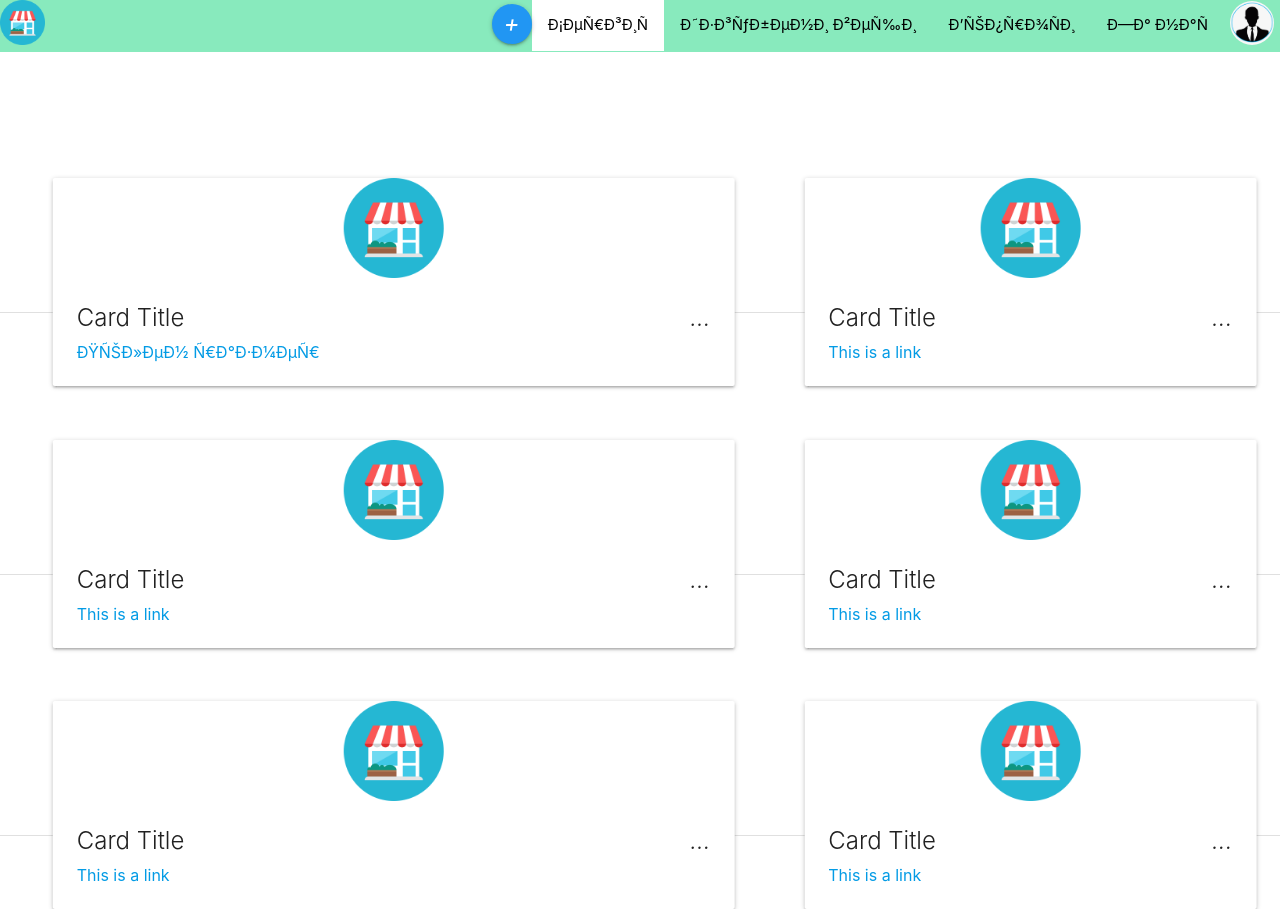
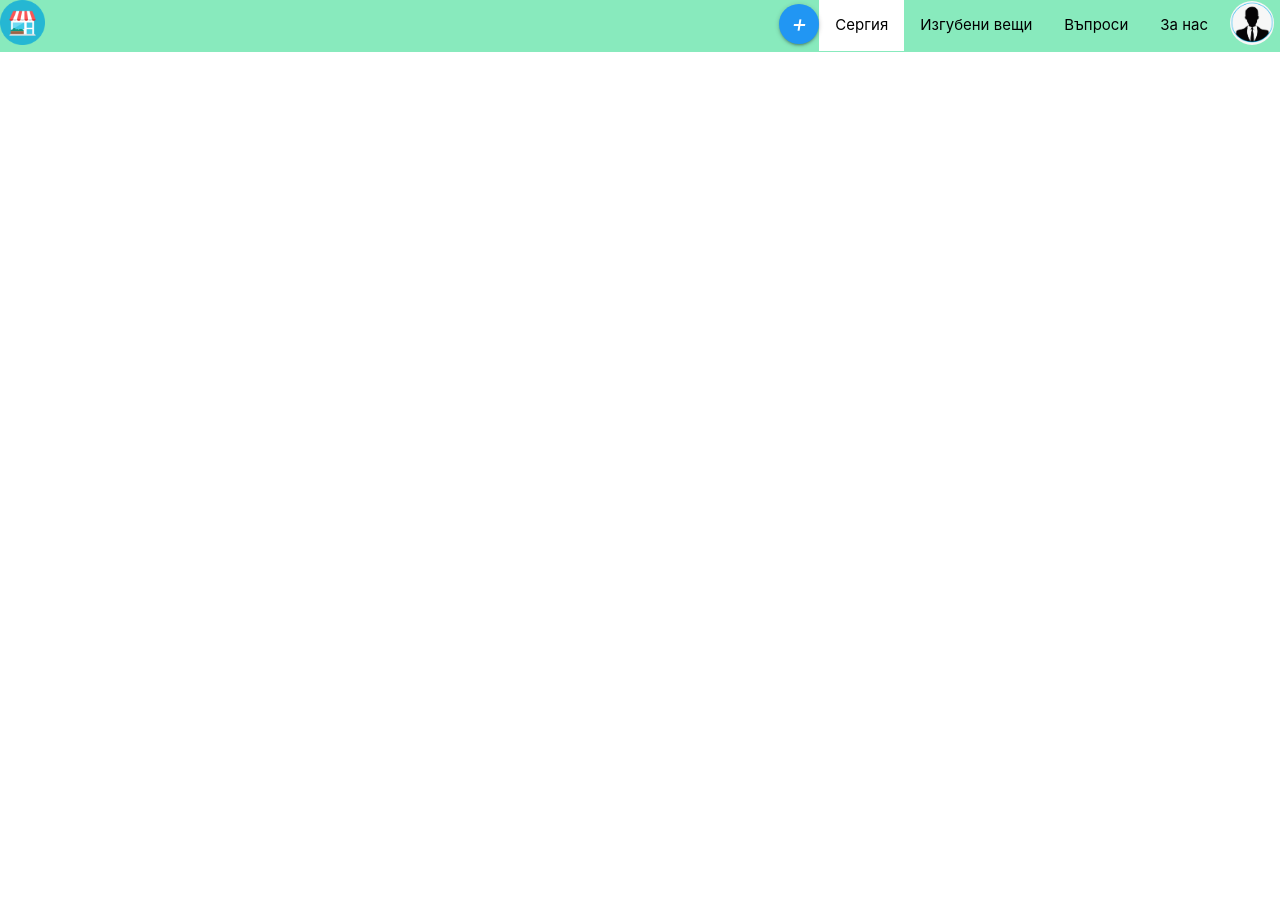
Before and after one commit to Ibryam512/Website_for_Antim, a PHP site: page / in a window 1280 px wide. After the commit the page ends 52 px from the top, so only its background shows below. Run offline with PHP 8.4, Linux system fonts and the light colour scheme; tables that the repository leaves empty or names only in its code hold one stand-in row (values such as "Sample post").

Commit message:
finished the uploading and showing the posts, except uploading image and date

```diff
--- a/Profile.html
+++ b/Profile.html
@@ -1,5 +1,6 @@
 <html>
     <head>
+		<meta charset="utf-8">
 		<meta name="keywords" content="Antim I, Antim">
 		<meta name="autors" content="Ibryam Ibryamov, Ventsislav Nenov">
 		<title>Антималник</title>
--- a/add.html
+++ b/add.html
@@ -1,6 +1,7 @@
 <!DOCTYPE html>
 <html>
 	<head>
+		<meta charset="utf-8">
 		<meta name="keywords" content="Antim I, Antim">
 		<meta name="autors" content="Ibryam Ibryamov, Ventsislav Nenov">
 		<title>Добавяне на обява</title>
--- a/detail.html
+++ b/detail.html
@@ -1,5 +1,6 @@
 <html>
 	<head>
+		<meta charset="utf-8">
 		<meta name="keywords" content="Antim I, Antim">
 		<meta name="autors" content="Ibryam Ibryamov, Ventsislav Nenov">
 		<title>Антималник</title>
--- a/index.html
+++ /dev/null
@@ -1,106 +0,0 @@
-<html>
-	<head>
-		<meta name="keywords" content="Antim I, Antim">
-		<meta name="autors" content="Ibryam Ibryamov, Ventsislav Nenov">
-		<title>Антималник</title>
-		<link rel="stylesheet" href="css\style.css">
-		<link type="text/css" rel="stylesheet" href="css/materialize.min.css"  media="screen,projection"/>
-		<script src="js/jquery.js"></script>
-		<script src="js/materialize.js"></script>
-		<script src="js/script.js"></script>
-	</head>
-	<body>
-		<div id="menu">
-			<div id="menu">
-			<ul>
-				<il id="options"><a href="Profile.html"><button style="border-radius: 5000px;cursor: pointer;background-color:initial;border: initial;"><img style="border-radius: 5000px;" src="pic/profilePic.png"height="44" width="44"></button></a></il>
-				<li id="options"><a href="team.html">За нас</a></li>
-				<li id="options"><a href="questions.html">Въпроси</a></li>
-				<li id="options"><a href="lost_things.html">Изгубени вещи</a></li>
-				<li id="options"><a style="background-color: white;" href="index.html">Сергия</a></li>
-				<li id="options"><a class="btn-floating btn-medium waves-effect waves-light blue pulse" href="add.html" style="margin-top: 10%;"><i class="material-icons">+</i></a></li>
-				<li id="image"><img src="pic/image.png" height="45" width="45"></li>
-			</ul>
-		</div>
-		<table style="width:100%">
-			<tr>
-				<td><div id="post" class="card">
-					<div class="card-image waves-effect waves-block waves-light">
-						<img style="object-fit: contain;" src="pic/image.png" height="100">
-					</div>
-					<div class="card-content">
-						<span class="card-title activator grey-text text-darken-4">Card Title<i class="material-icons right">...</i></span>
-						<p><a href="detail.html">Пълен размер</a></p>
-					</div>
-					<div class="card-reveal">
-						<span class="card-title grey-text text-darken-4">Card Title<i class="material-icons right">затвори</i></span>
-						<p>Here is some more information about this product that is only revealed once clicked on.</p>
-					</div></td>
-				<td><div id="post" class="card">
-					<div class="card-image waves-effect waves-block waves-light">
-						<img style="object-fit: contain;" src="pic/image.png" height="100">
-					</div>
-					<div class="card-content">
-						<span class="card-title activator grey-text text-darken-4">Card Title<i class="material-icons right">...</i></span>
-						<p><a href="#">This is a link</a></p>
-					</div>
-					<div class="card-reveal">
-						<span class="card-title grey-text text-darken-4">Card Title<i class="material-icons right">затвори</i></span>
-						<p>Here is some more information about this product that is only revealed once clicked on.</p>
-					</div></td>
-			</tr>
-			<tr>
-				<td><div id="post" class="card">
-						<div class="card-image waves-effect waves-block waves-light">
-							<img style="object-fit: contain;" src="pic/image.png" height="100">
-						</div>
-						<div class="card-content">
-							<span class="card-title activator grey-text text-darken-4">Card Title<i class="material-icons right">...</i></span>
-							<p><a href="#">This is a link</a></p>
-						</div>
-						<div class="card-reveal">
-							<span class="card-title grey-text text-darken-4">Card Title<i class="material-icons right">затвори</i></span>
-							<p>Here is some more information about this product that is only revealed once clicked on.</p>
-						</div></td>
-				<td><div id="post" class="card">
-					<div class="card-image waves-effect waves-block waves-light">
-						<img style="object-fit: contain;" src="pic/image.png" height="100">
-					</div>
-					<div class="card-content">
-						<span class="card-title activator grey-text text-darken-4">Card Title<i class="material-icons right">...</i></span>
-						<p><a href="#">This is a link</a></p>
-					</div>
-					<div class="card-reveal">
-						<span class="card-title grey-text text-darken-4">Card Title<i class="material-icons right">затвори</i></span>
-						<p>Here is some more information about this product that is only revealed once clicked on.</p>
-					</div></td>
-			</tr>
-			<tr>
-				<td><div id="post" class="card">
-					<div class="card-image waves-effect waves-block waves-light">
-						<img style="object-fit: contain;" src="pic/image.png" height="100">
-					</div>
-					<div class="card-content">
-						<span class="card-title activator grey-text text-darken-4">Card Title<i class="material-icons right">...</i></span>
-						<p><a href="#">This is a link</a></p>
-					</div>
-					<div class="card-reveal">
-						<span class="card-title grey-text text-darken-4">Card Title<i class="material-icons right">затвори</i></span>
-						<p>Here is some more information about this product that is only revealed once clicked on.</p>
-					</div></td>
-				<td><div id="post" class="card">
-					<div class="card-image waves-effect waves-block waves-light">
-						<img style="object-fit: contain;" src="pic/image.png" height="100">
-					</div>
-					<div class="card-content">
-						<span class="card-title activator grey-text text-darken-4">Card Title<i class="material-icons right">...</i></span>
-						<p><a href="#">This is a link</a></p>
-					</div>
-					<div class="card-reveal">
-						<span class="card-title grey-text text-darken-4">Card Title<i class="material-icons right">затвори</i></span>
-						<p>Here is some more information about this product that is only revealed once clicked on.</p>
-					</div></td>
-			</tr>
-		</table>
-	</body>
-</html>
--- /dev/null
+++ b/index.php
@@ -0,0 +1,81 @@
+<html>
+	<head>
+		<meta charset="utf-8">
+		<meta name="keywords" content="Antim I, Antim">
+		<meta name="autors" content="Ibryam Ibryamov, Ventsislav Nenov">
+		<title>Антималник</title>
+		<link rel="stylesheet" href="css\style.css">
+		<link type="text/css" rel="stylesheet" href="css/materialize.min.css"  media="screen,projection"/>
+		<script src="js/jquery.js"></script>
+		<script src="js/materialize.js"></script>
+		<script src="js/script.js"></script>
+	</head>
+	<body>
+		<div id="menu">
+			<div id="menu">
+			<ul>
+				<il id="options"><a href="Profile.html"><button style="border-radius: 5000px;cursor: pointer;background-color:initial;border: initial;"><img style="border-radius: 5000px;" src="pic/profilePic.png"height="44" width="44"></button></a></il>
+				<li id="options"><a href="team.html">За нас</a></li>
+				<li id="options"><a href="questions.html">Въпроси</a></li>
+				<li id="options"><a href="lost_things.html">Изгубени вещи</a></li>
+				<li id="options"><a style="background-color: white;" href="index.html">Сергия</a></li>
+				<li id="options"><a class="btn-floating btn-medium waves-effect waves-light blue pulse" href="add.html" style="margin-top: 10%;"><i class="material-icons">+</i></a></li>
+				<li id="image"><img src="pic/image.png" height="45" width="45"></li>
+			</ul>
+		</div>
+		<table style="width:100%">
+			<?php
+				include 'connect.php';
+
+				function Show()
+				{
+					$conn = OpenCon();
+					$sql = "SELECT * FROM items
+							WHERE type=TRUE
+							ORDER BY ID DESC;";
+					$result = $conn->query($sql);
+					$smth = 0;
+					while($row = $result->fetch_assoc())
+					{
+						$title = $row["title"];
+						$desc = $row["description"];
+						if($smth % 2 == 0)
+						{
+							echo"<tr>
+									<td><div id='post' class='card'>
+									<div class='card-image waves-effect waves-block waves-light'>
+										<img style='object-fit: contain;' src='pic/image.png' height='100'>
+									</div>
+									<div class='card-content'>
+										<span class='card-title activator grey-text text-darken-4'>$title<i class='material-icons right'>...</i></span>
+										<p><a href='detail.html'>Пълен размер</a></p>
+									</div>
+									<div class='card-reveal'>
+										<span class='card-title grey-text text-darken-4'>Card Title<i class='material-icons right'>затвори</i></span>
+										<p>$desc</p>
+									</div></td>";
+							$smth++;
+						}
+						else
+						{
+							echo"	<td><div id='post' class='card'>
+									<div class='card-image waves-effect waves-block waves-light'>
+										<img style='object-fit: contain;' src='pic/image.png' height='100'>
+									</div>
+									<div class='card-content'>
+										<span class='card-title activator grey-text text-darken-4'>$title<i class='material-icons right'>...</i></span>
+										<p><a href='detail.html'>Пълен размер</a></p>
+									</div>
+									<div class='card-reveal'>
+										<span class='card-title grey-text text-darken-4'>Card Title<i class='material-icons right'>затвори</i></span>
+										<p>$desc</p>
+									</div></td></tr>";
+							$smth++;
+						}
+					}
+				}
+				Show();
+			?>
+		</table>
+	</body>
+</html>
--- a/ligIn.html
+++ b/ligIn.html
@@ -1,5 +1,6 @@
 <html>
     <head>
+		<meta charset="utf-8">
 		<meta name="keywords" content="Antim I, Antim">
 		<meta name="autors" content="Ibryam Ibryamov, Ventsislav Nenov">
 		<title>Въпроси</title>
--- a/questions.html
+++ b/questions.html
@@ -1,5 +1,6 @@
 <html>
 	<head>
+		<meta charset="utf-8">
 		<meta name="keywords" content="Antim I, Antim">
 		<meta name="autors" content="Ibryam Ibryamov, Ventsislav Nenov">
 		<title>Въпроси</title>
--- a/register.html
+++ b/register.html
@@ -1,5 +1,6 @@
 <html>
     <head>
+		<meta charset="utf-8">
 		<meta name="keywords" content="Antim I, Antim">
 		<meta name="autors" content="Ibryam Ibryamov, Ventsislav Nenov">
 		<title>Въпроси</title>
--- a/team.html
+++ b/team.html
@@ -1,5 +1,6 @@
 <html>
 	<head>
+		<meta charset="utf-8">
 		<meta name="keywords" content="Antim I, Antim">
 		<meta name="autors" content="Ibryam Ibryamov, Ventsislav Nenov">
 		<title>Въпроси</title>
```
Also changed, not shown: add.php (+12 -2 lines), lost_things.html (deleted, +0 -80 lines), lost_things.php (added, +81 -0 lines).
